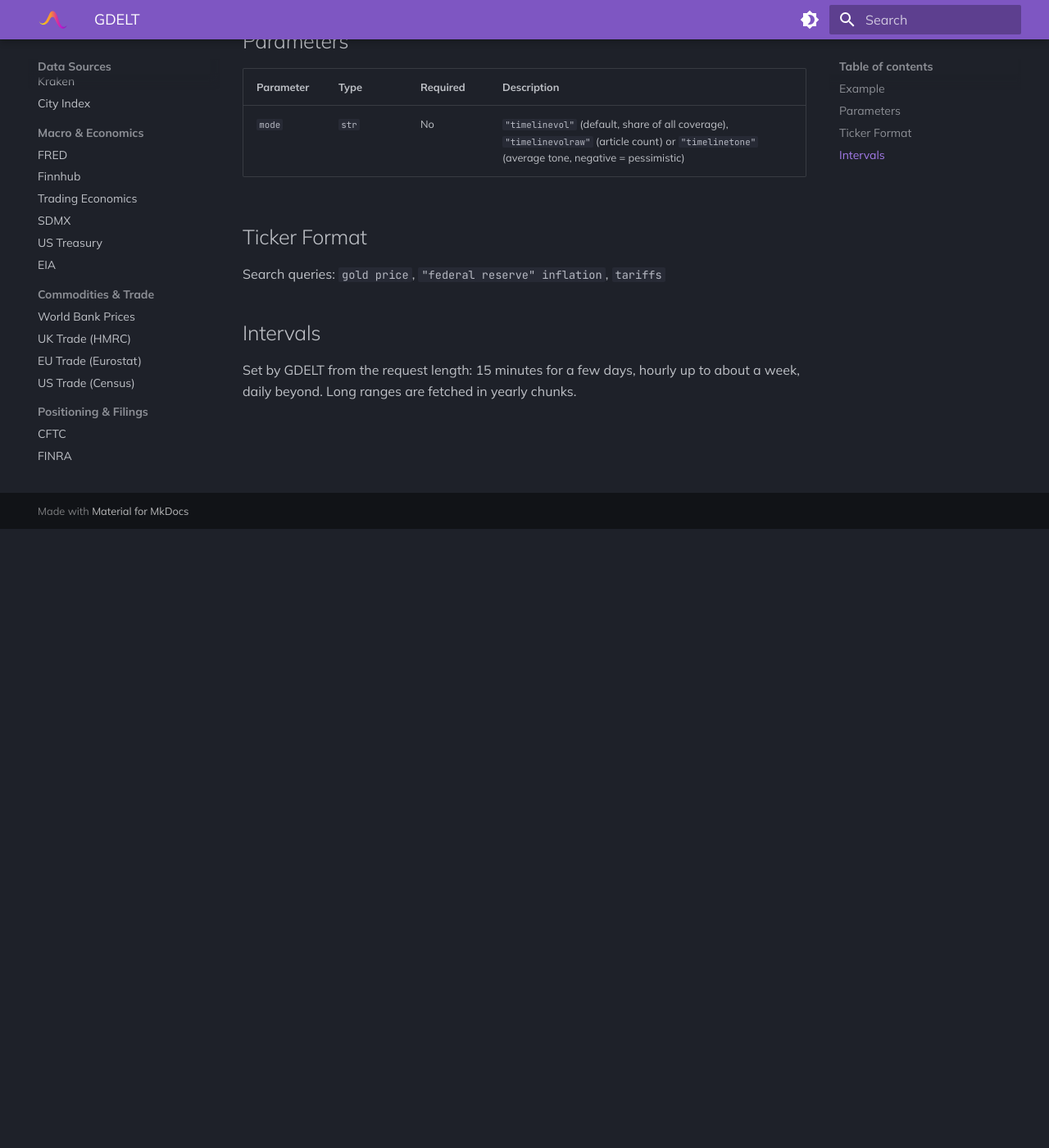
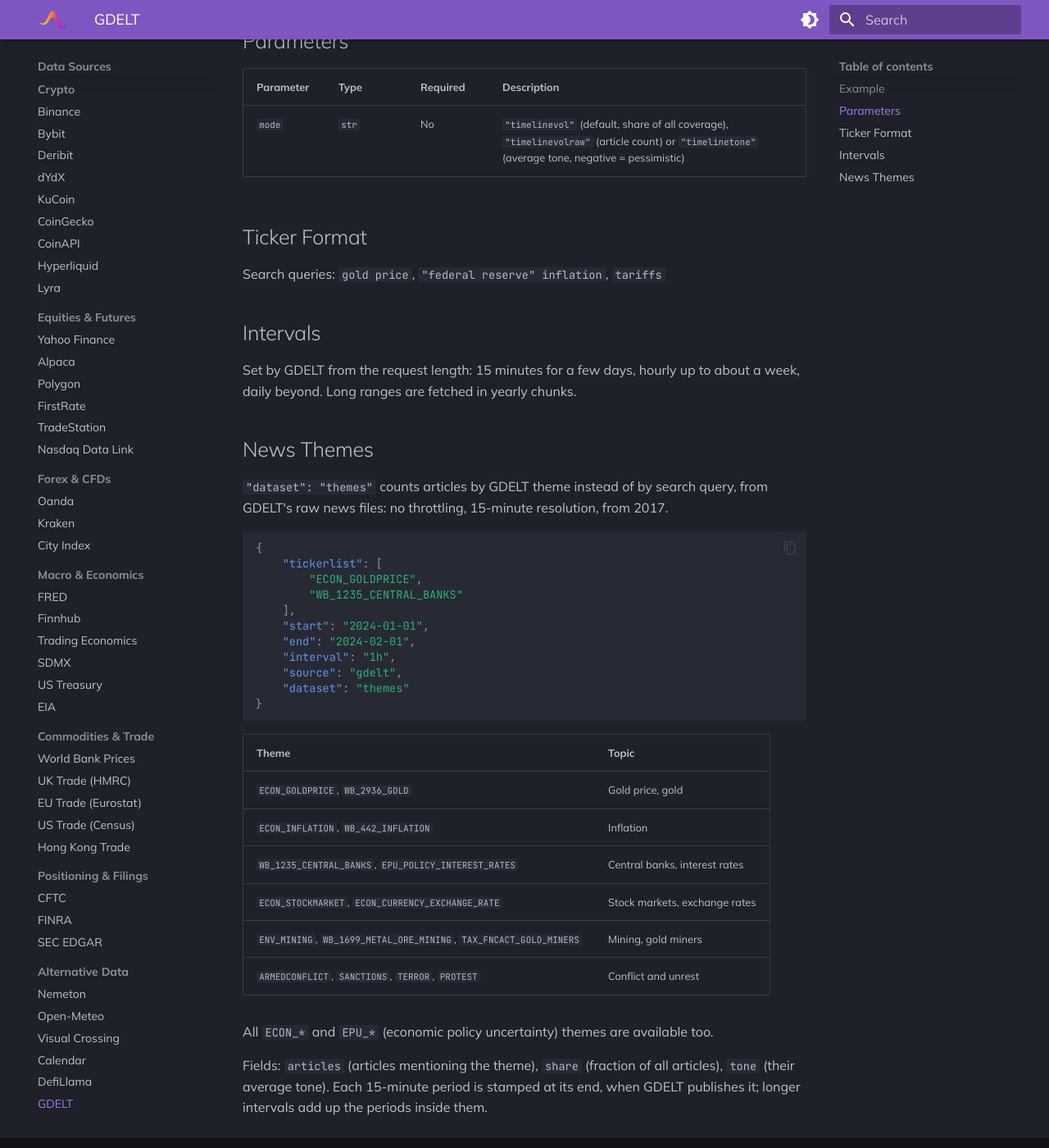
Before and after one commit to UnbiasedAlpha/aurastream-docs, an MkDocs documentation site: the page built from docs/data-sources/gdelt.md, in a window 1280 px wide and 1400 px high, scrolled down 755 px. Shown: the whole window at 82% size. Built offline with MkDocs 1.6.1 and Material for MkDocs 9.7.7, drawn with Linux system fonts in a browser that asks for light colours; some of the changed text lies outside the part shown.

Commit message:
Document Hong Kong trade and GDELT news themes; Census quantities only at 10 digits
Co-Authored-By: Claude Opus 5.5 <noreply@anthropic.com>
Claude-Session: https://claude.ai/code/session_01QyzrwPPcmkSg9knBnzKAUA

````diff
--- a/docs/data-sources/gdelt.md
+++ b/docs/data-sources/gdelt.md
@@ -5,7 +5,7 @@ How much worldwide online news covers a topic, and in what tone, from the GDELT
 **Source:** `gdelt` | **Credentials:** Not required
 
 !!! warning "Beta"
-    GDELT allows one request every few seconds per server and throttles bursts, so requests can fail or be slow. Keep ranges short and queries few.
+    Search queries go to GDELT live, which allows one request every few seconds per server and throttles bursts, so they can fail or be slow: keep ranges short and queries few. [News themes](#news-themes) have no such limit.
 
 ## Example
 
@@ -35,3 +35,34 @@ Search queries: `gold price`, `"federal reserve" inflation`, `tariffs`
 ## Intervals
 
 Set by GDELT from the request length: 15 minutes for a few days, hourly up to about a week, daily beyond. Long ranges are fetched in yearly chunks.
+
+## News Themes
+
+`"dataset": "themes"` counts articles by GDELT theme instead of by search query, from GDELT's raw news files: no throttling, 15-minute resolution, from 2017.
+
+```json
+{
+    "tickerlist": [
+        "ECON_GOLDPRICE",
+        "WB_1235_CENTRAL_BANKS"
+    ],
+    "start": "2024-01-01",
+    "end": "2024-02-01",
+    "interval": "1h",
+    "source": "gdelt",
+    "dataset": "themes"
+}
+```
+
+| Theme | Topic |
+|---|---|
+| `ECON_GOLDPRICE`, `WB_2936_GOLD` | Gold price, gold |
+| `ECON_INFLATION`, `WB_442_INFLATION` | Inflation |
+| `WB_1235_CENTRAL_BANKS`, `EPU_POLICY_INTEREST_RATES` | Central banks, interest rates |
+| `ECON_STOCKMARKET`, `ECON_CURRENCY_EXCHANGE_RATE` | Stock markets, exchange rates |
+| `ENV_MINING`, `WB_1699_METAL_ORE_MINING`, `TAX_FNCACT_GOLD_MINERS` | Mining, gold miners |
+| `ARMEDCONFLICT`, `SANCTIONS`, `TERROR`, `PROTEST` | Conflict and unrest |
+
+All `ECON_*` and `EPU_*` (economic policy uncertainty) themes are available too.
+
+Fields: `articles` (articles mentioning the theme), `share` (fraction of all articles), `tone` (their average tone). Each 15-minute period is stamped at its end, when GDELT publishes it; longer intervals add up the periods inside them.
--- a/mkdocs.yml
+++ b/mkdocs.yml
@@ -1,6 +1,6 @@
 site_name: Aurastream
 site_url: https://unbiasedalpha.github.io/aurastream-docs
-site_description: Unified financial data API — one endpoint, 37+ data sources.
+site_description: Unified financial data API — one endpoint, 38+ data sources.
 
 theme:
   name: material
@@ -75,6 +75,7 @@ nav:
           - UK Trade (HMRC): data-sources/hmrc.md
           - EU Trade (Eurostat): data-sources/comext.md
           - US Trade (Census): data-sources/uscensus.md
+          - Hong Kong Trade: data-sources/hktrade.md
       - Positioning & Filings:
           - CFTC: data-sources/cftc.md
           - FINRA: data-sources/finra.md
````
Also changed, not shown: docs/data-sources/hktrade.md (added, +48 -0 lines), docs/data-sources/overview.md (+3 -2 lines), docs/data-sources/uscensus.md (+1 -1 lines), docs/index.md (+1 -1 lines).
